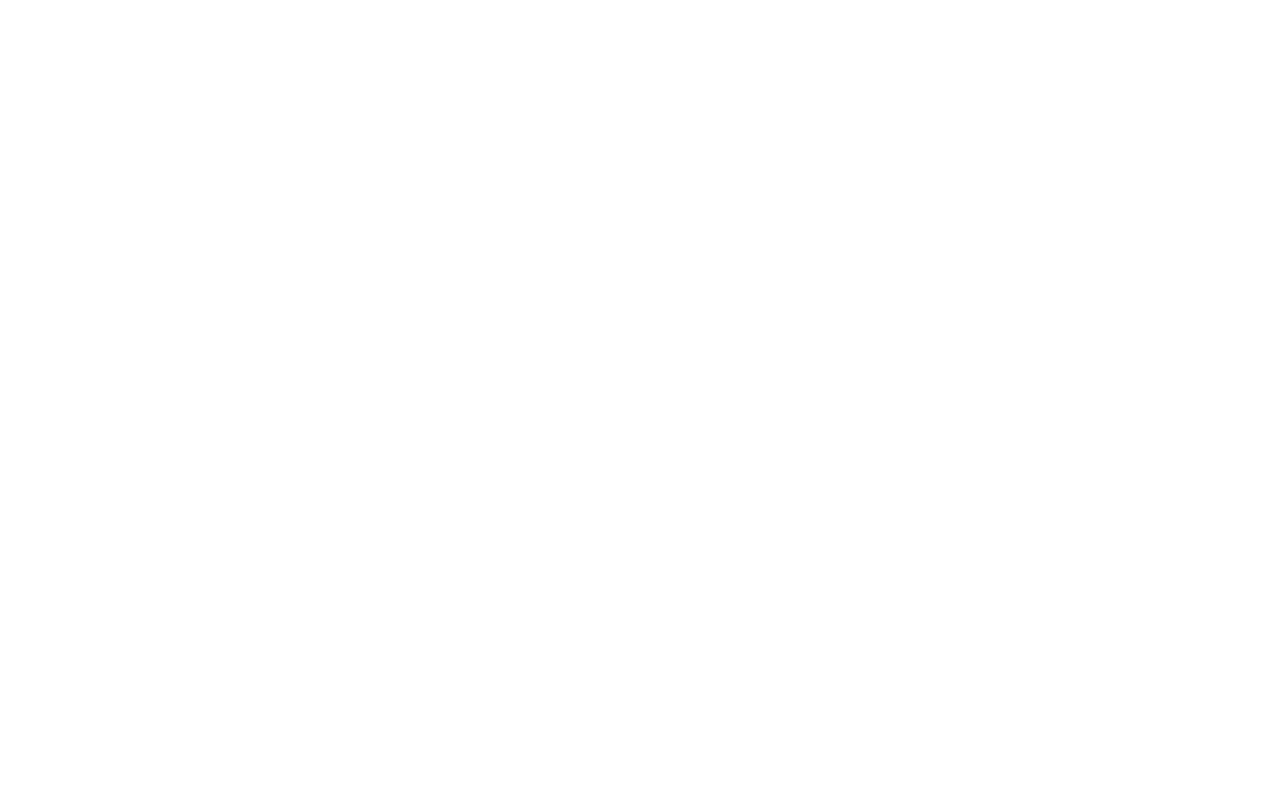
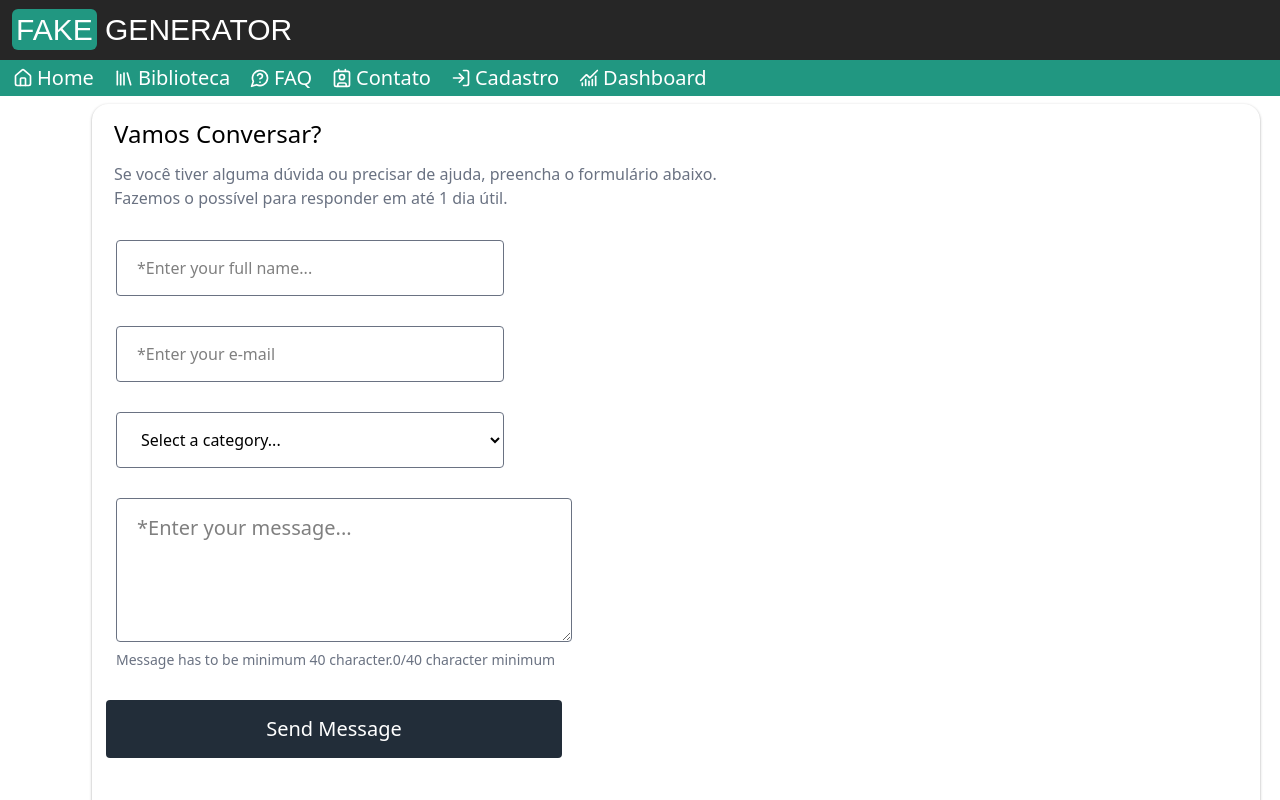
Before and after one commit to LucasBoaretto/Projeto-FakeGeneratorReact, a React (Vite) app: page /contact in a window 1280 px wide. Shown: the top 800 px of the page. Built offline with nearby package versions, Linux system fonts and the light colour scheme.

Commit message:
criação dos componentes da pagina de contato

```diff
--- /dev/null
+++ b/src/components/contact/ContactBox.jsx
@@ -0,0 +1,14 @@
+import ContactForm from "./ContactForm";
+import ContactInputBox from "./ContactInputBox";
+
+function ContactBox() {
+  return (
+    <div className="w-40/100">
+        <ContactForm>
+          <ContactInputBox />
+        </ContactForm>
+    </div>
+  );
+}
+
+export default ContactBox;
--- /dev/null
+++ b/src/components/contact/ContactForm.jsx
@@ -0,0 +1,5 @@
+function ContactForm(props){
+    return  <form action="#" method="get" autoComplete="off">{props.children}</form>
+}
+
+export default ContactForm
--- /dev/null
+++ b/src/components/contact/ContactHead.jsx
@@ -0,0 +1,12 @@
+function ContactHead() {
+  return (
+    <section>
+      <h1 className="text-2xl font-light pl-2 pb-3">Vamos Conversar?</h1>
+      <p className="text-base text-gray-500 pl-2 pb-5">Se você tiver alguma dúvida ou precisar de ajuda, preencha o formulário
+        abaixo.<br />
+        Fazemos o possível para responder em até 1 dia útil.</p>
+    </section>
+  );
+}
+
+export default ContactHead;
--- /dev/null
+++ b/src/components/contact/ContactInputBox.jsx
@@ -0,0 +1,72 @@
+function ContactInputBox() {
+  return (
+    <div>
+      <div>
+        <input
+          type="text"
+          placeholder="*Enter your full name..."
+          required
+          className="w-85/100 m-2.5 mb-5 py-3.75 px-5 rounded-sm text-base border-1 border-gray-500 outline-none"
+        />
+      </div>
+      <div>
+        <input
+          type="email"
+          placeholder="*Enter your e-mail "
+          required
+          className="w-85/100 m-2.5 mb-5 py-3.75 px-5 rounded-sm text-base border-1 border-gray-500 outline-none"
+        />
+      </div>
+      <div>
+        <select
+          data-selected="false"
+          required
+          className="w-85/100 m-2.5 mb-5 py-3.75 px-5 rounded-sm text-base border-1 border-gray-500 outline-none"
+        >
+          <option value disabled selected>Select a category...</option>
+          <option value="Product Questions (New Customer)">
+            Product Questions (New Customer)
+          </option>
+          <option value="Product Support (Existing Customer)">
+            Product Support (Existing Customer)
+          </option>
+          <option value="Feedback / Feature Request">
+            Feedback / Feature Request
+          </option>
+          <option value="Advertising / Press Inquires">
+            Advertising / Press Inquires
+          </option>
+          <option value="Business Inquiried">Business Inquiried</option>
+          <option value="General Options">General Options</option>
+          <option value="Report Abuse / Rights Infringement">
+            Report Abuse / Rights Infringement
+          </option>
+        </select>
+      </div>
+      <div>
+        <textarea
+          rows={4}
+          cols={10}
+          placeholder="*Enter your message..."
+          required
+          minLength={40}
+          className="w-full m-2.5 mb-0.5 py-3.75 px-5 rounded-sm text-xl border-1 border-gray-500 outline-none resize-y"
+        ></textarea>
+        <legend className="text-sm ml-2.5 mb-7.5 text-gray-500">
+          Message has to be minimum 40 character.<span>0</span>
+          <span>/40</span> character minimum
+        </legend>
+      </div>
+      <div>
+        <button
+          type="submit"
+          className="w-full py-3.75 px-5 rounded-sm text-xl bg-cor7 text-white border-none cursor-pointer hover:bg-cor8"
+        >
+          Send Message
+        </button>
+      </div>
+    </div>
+  );
+}
+
+export default ContactInputBox;
--- a/src/index.css
+++ b/src/index.css
@@ -7,6 +7,8 @@
   --color-cor3: #219781;
   --color-cor4: #0d4040;
   --color-cor5: #362f40;
-  --color-cor6: #CBA14F;
+  --color-cor6: #cba14f;
+  --color-cor7: #222d39;
+  --color-cor8: #2a3747;
   --font-WorkSans: "Work Sans", sans-serif;
 }
--- a/src/main.jsx
+++ b/src/main.jsx
@@ -7,6 +7,7 @@
 import LibraryPage from "./pages/LibraryPage.jsx";
 import RegisterPage from "./pages/RegisterPage.jsx";
 import FaqPage from "./pages/FaqPage.jsx";
+import ContactPage from "./pages/ContactPage.jsx";
 
 const router = createBrowserRouter([
   {
@@ -35,7 +36,7 @@
   },
   {
     path: "/contact",
-    element: "",
+    element: <ContactPage />,
   },
 ]);
 
--- /dev/null
+++ b/src/pages/ContactPage.jsx
@@ -0,0 +1,22 @@
+import ContactBox from "../components/contact/ContactBox";
+import ContactHead from "../components/contact/ContactHead";
+import Footer from "../components/Footer";
+import Header from "../components/Header";
+import Main from "../components/Main";
+import NavBar from "../components/navbar/NavBar";
+
+function ContactPage() {
+  return (
+    <div>
+      <Header />
+      <NavBar />
+      <Main>
+        <ContactHead />
+        <ContactBox />
+      </Main>
+      <Footer />
+    </div>
+  );
+}
+
+export default ContactPage;
```
